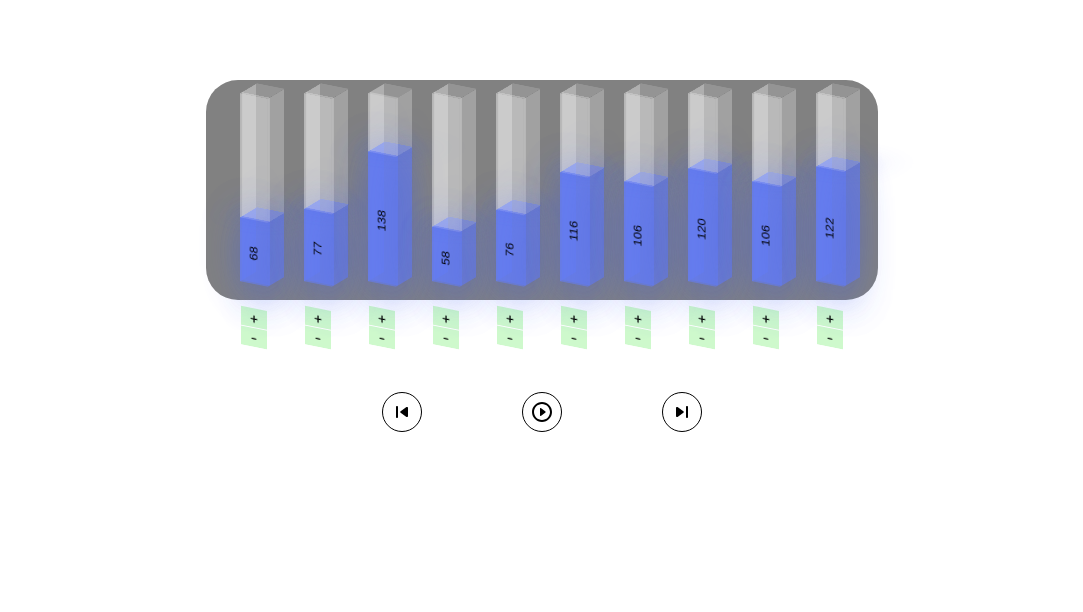
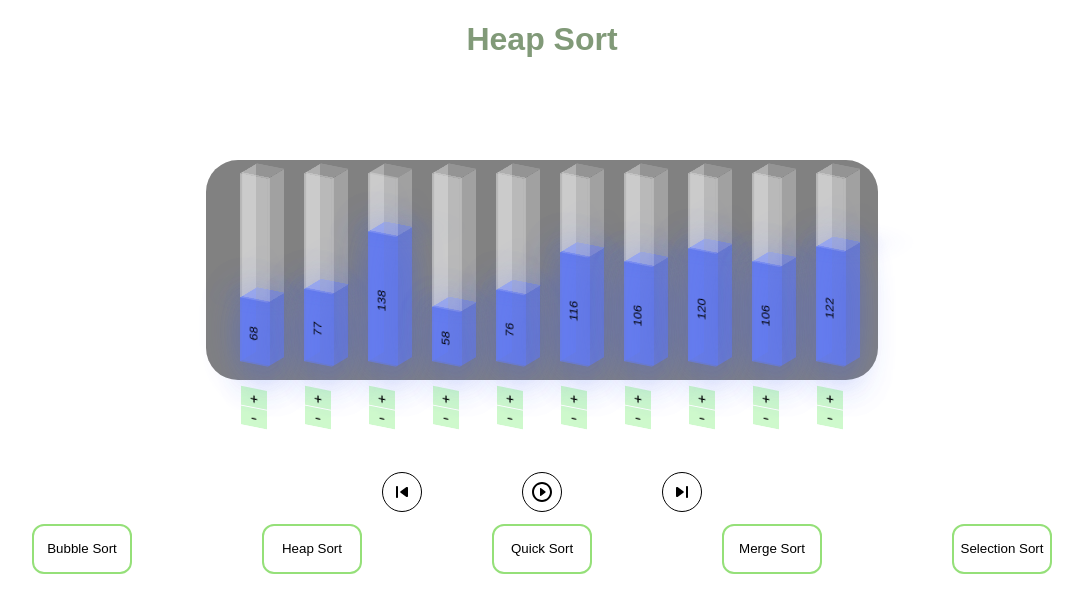
Before and after one commit to Navknight/sorting-visualizer, a React (Create React App) app: page / in a window 1280 px wide. Shown: the top 612 px of the page, without its empty margins (98-1181 px from the left). Built offline with nearby package versions, Linux system fonts and the light colour scheme.

Commit message:
Selection Sort

```diff
--- a/src/App.css
+++ b/src/App.css
@@ -1,5 +1,8 @@
-.App {
+.app {
     text-align: center;
+    display: flex;
+    flex-direction: column;
+    justify-content: center;
 }
 
 .frame {
@@ -51,3 +54,25 @@
     justify-content: center;
     align-items: center;
 }
+
+.pannel {
+    display: flex;
+    justify-content: space-evenly;
+}
+
+.algo {
+    background: none;
+    border: 2px solid #95e079;
+    border-radius: 12px;
+    height: 50px;
+    width: 100px;
+}
+
+.algo:hover {
+    background-color: #818181;
+}
+
+h1{
+    font-family: sans-serif;
+    color: #819a78;
+}
--- a/src/App.js
+++ b/src/App.js
@@ -9,6 +9,7 @@ import BubbleSort from "./algorithms/BubbleSort";
 import QuickSort from "./algorithms/QuickSort";
 import MergeSort from "./algorithms/MergeSort";
 import HeapSort from "./algorithms/HeapSort";
+import SelectionSort from "./algorithms/SelectionSort";
 
 class App extends Component {
     state = {
@@ -28,6 +29,7 @@ class App extends Component {
         "Quick Sort": QuickSort,
         "Merge Sort": MergeSort,
         "Heap Sort": HeapSort,
+        "Selection Sort": SelectionSort,
     };
 
     componentDidMount() {
@@ -60,6 +62,13 @@ class App extends Component {
         this.setState({
             colorKey: blankKey,
             colorSteps: [blankKey],
+        });
+    };
+
+    clearArraySteps = () => {
+        let blankArray = this.state.array.slice();
+        this.setState({
+            arraySteps: [blankArray],
         });
     };
 
@@ -152,6 +161,20 @@ class App extends Component {
         });
     };
 
+    algoSelect = (e) => {
+        console.log(e.target.id);
+        this.setState(
+            {
+                algorithm: e.target.id,
+                arraySteps: [this.state.array],
+                colorSteps: [this.state.colorKey],
+            },
+            () => {
+                this.generateSteps();
+            }
+        );
+    };
+
     render() {
         let bars = this.state.array.map((value, index) => (
             <Bar
@@ -167,12 +190,12 @@ class App extends Component {
 
         if (this.state.arraySteps.length === this.state.currentStep) {
             playButton = (
-                <buttone
+                <button
                     className="controller"
                     onClick={this.generateRandomArray}
                 >
                     <RotateLeft />
-                </buttone>
+                </button>
             );
         } else {
             playButton = (
@@ -184,6 +207,7 @@ class App extends Component {
 
         return (
             <div className="app">
+                <h1 className="name">{this.state.algorithm}</h1>
                 <div className="frame">
                     <div className="barsDiv container card">{bars}</div>
                 </div>
@@ -196,7 +220,43 @@ class App extends Component {
                         <Forward />
                     </button>
                 </div>
-                <div className="pannel"></div>
+                <div className="pannel">
+                    <button
+                        className="algo"
+                        id="Bubble Sort"
+                        onClick={this.algoSelect}
+                    >
+                        Bubble Sort
+                    </button>
+                    <button
+                        className="algo"
+                        id="Heap Sort"
+                        onClick={this.algoSelect}
+                    >
+                        Heap Sort
+                    </button>
+                    <button
+                        className="algo"
+                        id="Quick Sort"
+                        onClick={this.algoSelect}
+                    >
+                        Quick Sort
+                    </button>
+                    <button
+                        className="algo"
+                        id="Merge Sort"
+                        onClick={this.algoSelect}
+                    >
+                        Merge Sort
+                    </button>
+                    <button
+                        className="algo"
+                        id="Selection Sort"
+                        onClick={this.algoSelect}
+                    >
+                        Selection Sort
+                    </button>
+                </div>
             </div>
         );
     }
--- /dev/null
+++ b/src/algorithms/SelectionSort.js
@@ -0,0 +1,28 @@
+import { swap } from "./helpers";
+
+const ss = (array, position, arraySteps, colorSteps) => {
+    let colorKey = colorSteps[colorSteps.length - 1].slice();
+    let n = array.length;
+    for(let i = 0; i < n-1; i++){
+        let min = i;
+        for(let j = i+1; j < n; j++){
+            if(array[j] < array[min]) min = j;
+        }
+        colorKey[i] = 1;
+        colorKey[min] = 1;
+        arraySteps.push(array.slice());
+        colorSteps.push(colorKey.slice());
+        swap(array, min, i);
+
+        arraySteps.push(array.slice());
+        colorKey[i] = 2;
+        colorKey[min] = 0;
+        colorSteps.push(colorKey.slice());
+    }
+    for(let i = 0; i < colorKey.length; i++) colorKey[i] = 2;
+    arraySteps.push(array.slice());
+    colorSteps.push(colorKey.slice());
+    console.log(array);
+}
+
+export default ss;
```
